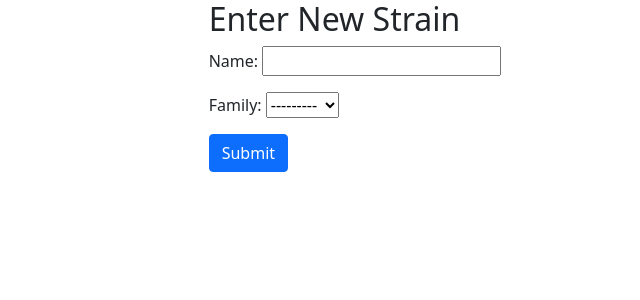
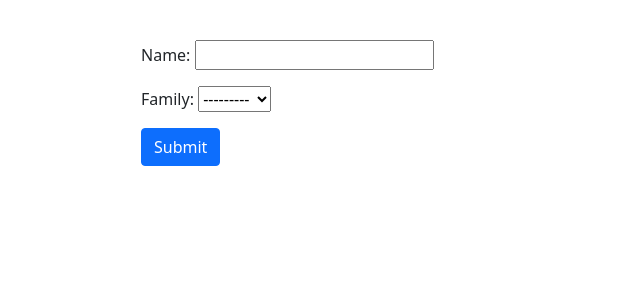
Before and after one commit to cyobero/drosmokers, a Django app: page /new/strain in a window 1280 px wide. Shown: the top 300 px of the page, without its empty margins (226-866 px from the left). Run offline with Django 3.2, Linux system fonts and the light colour scheme.

Commit message:
resolve merge conflict with forms.py

```diff
--- a/clusters/urls.py
+++ b/clusters/urls.py
@@ -18,12 +18,13 @@ from django.urls import path
 from django.conf import settings
 from django.conf.urls.static import static
 
-from strains.views import strain_form, batches_view
+from strains.views import strain_form, batches_view, batch_form
 
 urlpatterns = [
     path('admin/', admin.site.urls),
     path('new/strain', strain_form, name='strain-form'),
     path('batches/', batches_view, name='batches'),
+    path('new/batch', batch_form, name='batch-form')
 ]
 
 if settings.DEBUG:
--- /dev/null
+++ b/static/form_style.css
@@ -0,0 +1,3 @@
+div {
+    padding-top: 10px;
+}
--- a/strains/forms.py
+++ b/strains/forms.py
@@ -1,6 +1,7 @@
 from django.forms import ModelForm, ValidationError
 from django.contrib import messages
 from strains.models import Strain, TerpeneProfile
+from strains.models import Strain, Batch
 
 
 class StrainForm(ModelForm):
@@ -22,3 +23,10 @@ class TerpeneProfileForm(ModelForm):
         model = TerpeneProfile
         fields = ["limonene", "pinene",
                   "caryophillene", "myrcene", "terpinene"]
+
+
+class BatchForm(ModelForm):
+    class Meta:
+        model = Batch
+        fields = ["strain", "harvest_date", "package_date", "test_date", "thc_content",
+                  "cbd_content", "terpenes", "grower", "image"]
--- a/strains/views.py
+++ b/strains/views.py
@@ -1,10 +1,24 @@
-from django.shortcuts import render
+from django.shortcuts import render, redirect
 from django.contrib import messages
-from strains.forms import StrainForm
+from strains.forms import StrainForm, BatchForm
 from strains.models import Strain, Batch
 
 
 # Create your views here.
+def batch_form(request):
+    if request.method == "POST":
+        form = BatchForm(request.POST)
+        if form.is_valid():
+            form.save()
+            messages.success(request, "Batch successfully added!")
+        return render(request, "batch_form.html", {"form": form})
+    form = BatchForm()
+    return render(request, "batch_form.html", {"form": form})
+
+
+def batches_view(request):
+    batches = Batch.objects.all()
+    return render(request, "batches.html", {"batches": batches})
 
 
 def strain_form(request):
@@ -16,8 +30,3 @@ def strain_form(request):
         return render(request, "strain_form.html", {"form": form})
     form = StrainForm()
     return render(request, 'strain_form.html', {'form': form})
-
-
-def batches_view(request):
-    batches = Batch.objects.all()
-    return render(request, "batches.html", {"batches": batches})
--- a/templates/strain_form.html
+++ b/templates/strain_form.html
@@ -1,24 +1,97 @@
 {% extends 'base.html' %}
+{% load static %}
 {% block title %}Add New Strain{% endblock %}
 
+{% block styles %}
+<link rel="stylesheet" href="{% static 'form_style.css' %}">
+{% endblock %}
+
 {% block content %}
-
-<div class="form-container">
+<div class="container">
     <div class="row">
-        <div class="col-md-4"></div>
-        <div class="col-md-4">
-
-            <h2>Enter New Strain</h2>
-            <div class='form-group' id='strain-form'>
-                <form method="post" class="form-group">
-                    {% csrf_token %}
+        <div class="col-md-3"></div>
+        <div class="col-md-9">
+            <div class="form-group">
+                <form method="post">{% csrf_token %}
                     {{ form.as_p }}
                     <input type="submit" value="Submit" class="btn btn-primary">
                 </form>
             </div>
+            {% comment %}<form>{% endcomment %}
+                {% comment %}<!-- 2 column grid layout with text inputs for the first and last names -->{% endcomment %}
+                {% comment %}<div class="row mb-4">{% endcomment %}
+                    {% comment %}<div class="col">{% endcomment %}
+                        {% comment %}<div class="form-outline">{% endcomment %}
+                            {% comment %}<input type="text" id="form6Example1" class="form-control" />{% endcomment %}
+                            {% comment %}<label class="form-label" for="form6Example1">First name</label>{% endcomment %}
+                        {% comment %}</div>{% endcomment %}
+                    {% comment %}</div>{% endcomment %}
+                    {% comment %}<div class="col">{% endcomment %}
+                        {% comment %}<div class="form-outline">{% endcomment %}
+                            {% comment %}<input type="text" id="form6Example2" class="form-control" />{% endcomment %}
+                            {% comment %}<label class="form-label" for="form6Example2">Last name</label>{% endcomment %}
+                        {% comment %}</div>{% endcomment %}
+                    {% comment %}</div>{% endcomment %}
+                {% comment %}</div>{% endcomment %}
+
+                {% comment %}<!-- Text input -->{% endcomment %}
+                {% comment %}<div class="form-outline mb-4">{% endcomment %}
+                    {% comment %}<input type="text" id="form6Example3" class="form-control" />{% endcomment %}
+                    {% comment %}<label class="form-label" for="form6Example3">Company name</label>{% endcomment %}
+                {% comment %}</div>{% endcomment %}
+
+                {% comment %}<!-- Text input -->{% endcomment %}
+                {% comment %}<div class="form-outline mb-4">{% endcomment %}
+                    {% comment %}<input type="text" id="form6Example4" class="form-control" />{% endcomment %}
+                    {% comment %}<label class="form-label" for="form6Example4">Address</label>{% endcomment %}
+                {% comment %}</div>{% endcomment %}
+
+                {% comment %}<!-- Email input -->{% endcomment %}
+                {% comment %}<div class="form-outline mb-4">{% endcomment %}
+                    {% comment %}<input type="email" id="form6Example5" class="form-control" />{% endcomment %}
+                    {% comment %}<label class="form-label" for="form6Example5">Email</label>{% endcomment %}
+                {% comment %}</div>{% endcomment %}
+
+                {% comment %}<!-- Number input -->{% endcomment %}
+                {% comment %}<div class="form-outline mb-4">{% endcomment %}
+                    {% comment %}<input type="number" id="form6Example6" class="form-control" />{% endcomment %}
+                    {% comment %}<label class="form-label" for="form6Example6">Phone</label>{% endcomment %}
+                {% comment %}</div>{% endcomment %}
+
+                {% comment %}<!-- Message input -->{% endcomment %}
+                {% comment %}<div class="form-outline mb-4">{% endcomment %}
+                    {% comment %}<textarea class="form-control" id="form6Example7" rows="4"></textarea>{% endcomment %}
+                    {% comment %}<label class="form-label" for="form6Example7">Additional information</label>{% endcomment %}
+                {% comment %}</div>{% endcomment %}
+
+                {% comment %}<!-- Checkbox -->{% endcomment %}
+                {% comment %}<div class="form-check d-flex justify-content-center mb-4">{% endcomment %}
+                    {% comment %}<input class="form-check-input me-2" type="checkbox" value="" id="form6Example8" checked />{% endcomment %}
+                    {% comment %}<label class="form-check-label" for="form6Example8"> Create an account? </label>{% endcomment %}
+                {% comment %}</div>{% endcomment %}
+
+                {% comment %}<!-- Submit button -->{% endcomment %}
+                {% comment %}<button type="submit" class="btn btn-primary btn-block mb-4">Place order</button>{% endcomment %}
+            {% comment %}</form>{% endcomment %}
         </div>
     </div>
-    <div class="col-md-4"></div>
+</div>
+        {% comment %}<div class="form-container">{% endcomment %}
+            {% comment %}<div class="row">{% endcomment %}
+                {% comment %}<div class="col-md-4"></div>{% endcomment %}
+                {% comment %}<div class="col-md-4">{% endcomment %}
+
+                    {% comment %}<h2>Enter New Strain</h2>{% endcomment %}
+                    {% comment %}<div class='form-group' id='strain-form'>{% endcomment %}
+                        {% comment %}<form method="post" class="form-group">{% endcomment %}
+                            {% comment %}{% csrf_token %}{% endcomment %}
+                            {% comment %}{{ form.as_p }}{% endcomment %}
+                            {% comment %}<input type="submit" value="Submit" class="btn btn-primary">{% endcomment %}
+                            {% comment %}</form>{% endcomment %}
+                        {% comment %}</div>{% endcomment %}
+                    {% comment %}</div>{% endcomment %}
+                {% comment %}</div>{% endcomment %}
+            {% comment %}<div class="col-md-4"></div>{% endcomment %}
 
         </div>
     </div>
```
Also changed, not shown: templates/batch_form.html (added, +13 -0 lines). Lines whose indentation alone changed are shown as unchanged.
